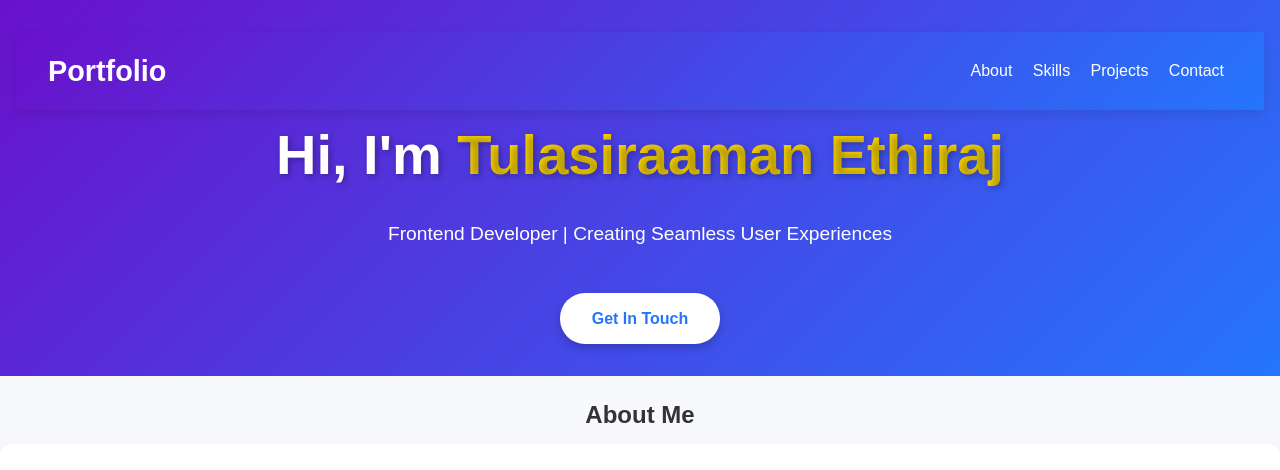
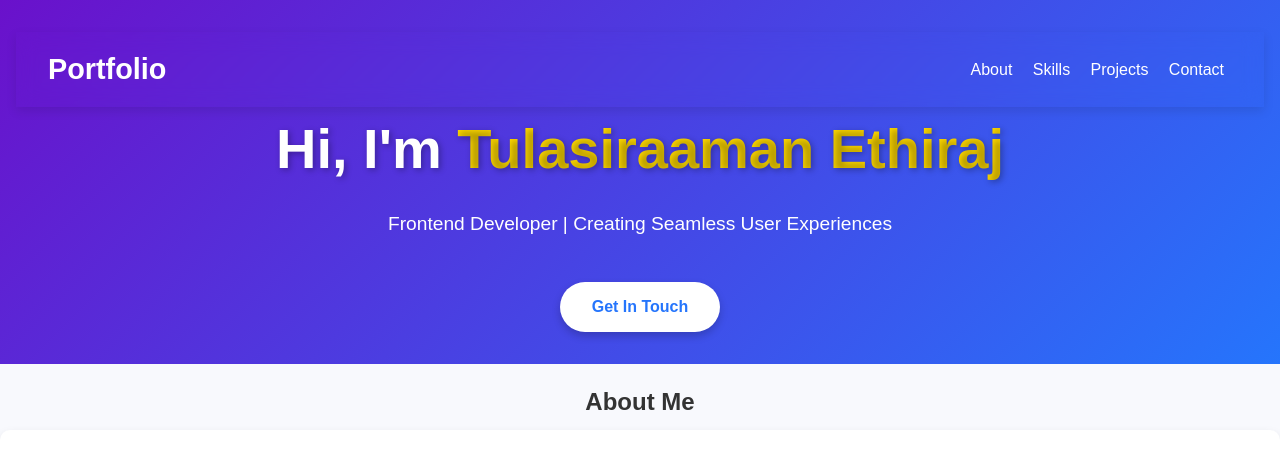
Before and after one commit to tulasiraaman/my-portfolio, a plain HTML site: page index.html in a window 1280 px wide. Shown: the top 470 px of the page. Drawn offline with Linux system fonts and the light colour scheme.

Commit message:
Updated css

```diff
--- a/style.css
+++ b/style.css
@@ -1,9 +1,11 @@
 body {
     font-family: 'Poppins', sans-serif;
     margin: 0;
+    padding: 0;
+    border-sizing: border-box;
     color: #333;
     background: #f8f9fd;
-    line-height: 1.6;
+    line-height: 1.5;
 }
 
 a {
@@ -61,15 +63,11 @@ h1, h2, h3 {
   justify-content: space-between;
   align-items: center;
   padding: 1rem 2rem;
-  background: linear-gradient(
-    135deg,
-    #6a11cb,
-    #2575fc
-  );
+  backdrop-filter: blur(10px);
   box-shadow: 0 4px 10px rgba(0, 0, 0, 0.1);
   position: sticky;
   top: 0;
-  z-index: 1000;
+  z-index: 1;
 }
 
 .navbar h1 {
```
